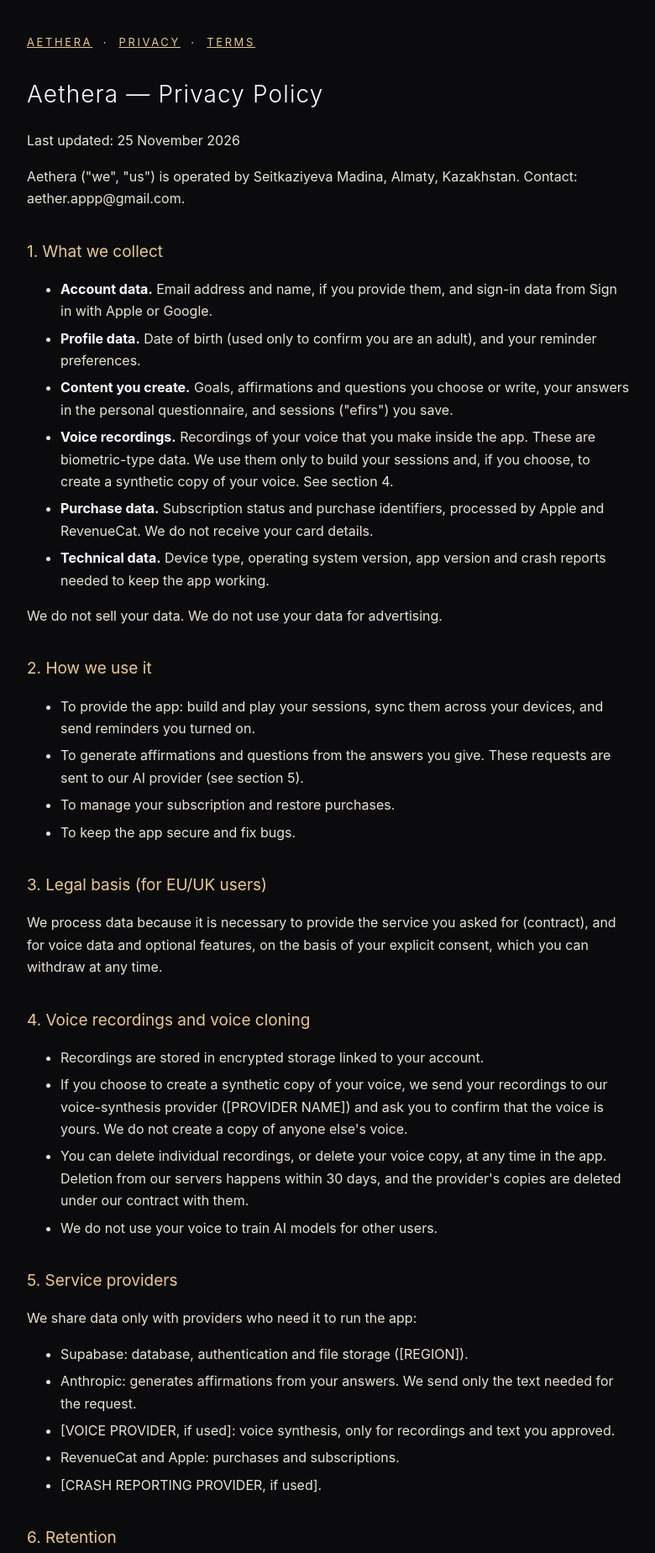
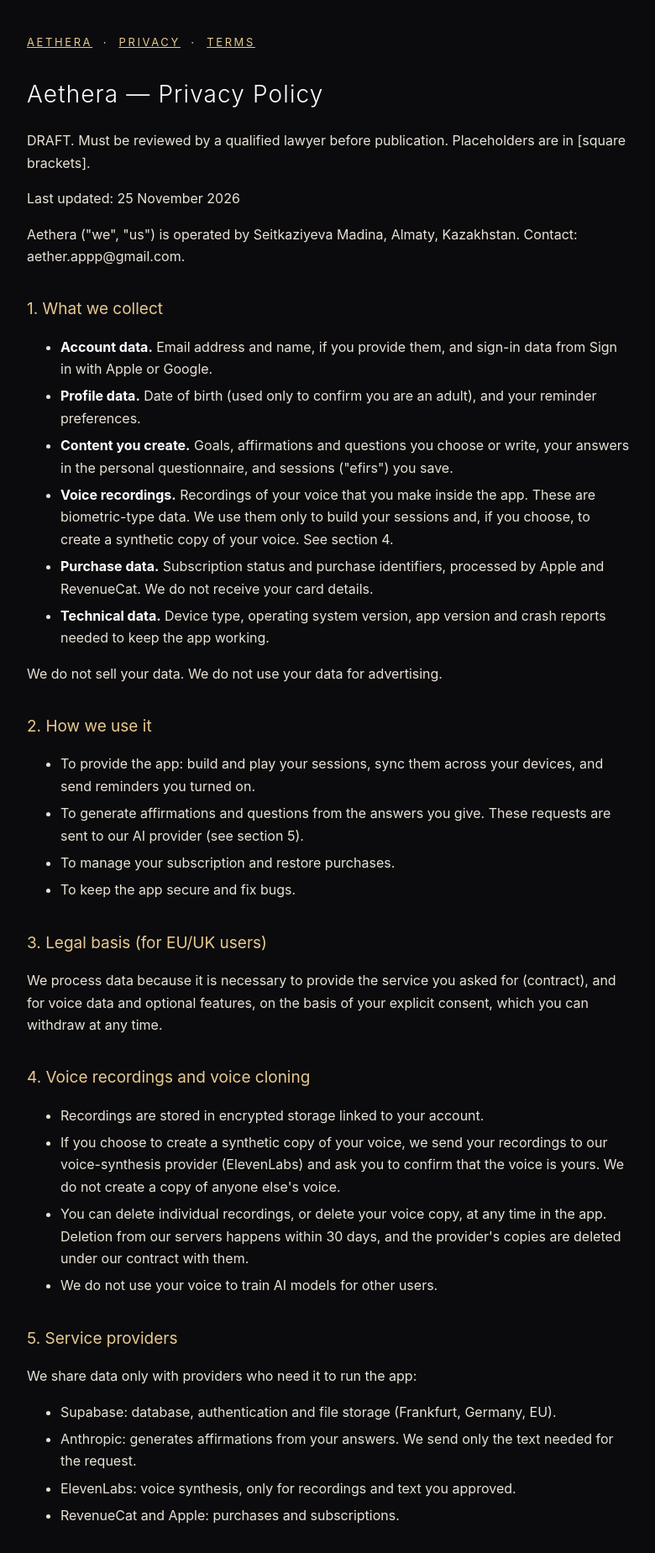
Before and after one commit to aetherappp/aethera-legal, a plain HTML site: page privacy-policy.html in a window 1280 px wide. Shown: the top 1849 px of the page at 84% size, without its empty margins (248-1028 px from the left). Drawn offline with Linux system fonts and the light colour scheme.

Commit message:
Add files via upload

```diff
--- a/privacy-policy.html
+++ b/privacy-policy.html
@@ -8,9 +8,8 @@ h1{font-weight:300;letter-spacing:.04em;color:#fff;font-size:28px}
 h2{font-weight:400;color:#e8c98f;font-size:19px;margin-top:34px}
 a{color:#e8c98f} li{margin:6px 0} strong{color:#fff}
 nav{margin-bottom:28px;font-size:13px;letter-spacing:.2em}
-</style></head><body><main>
-<nav><a href="./">AETHERA</a> &nbsp;·&nbsp; <a href="privacy-policy.html">PRIVACY</a> &nbsp;·&nbsp; <a href="terms-of-use.html">TERMS</a></nav>
-<h1>Aethera — Privacy Policy</h1>
+</style></head><body><main><nav><a href="./">AETHERA</a> &nbsp;·&nbsp; <a href="privacy-policy.html">PRIVACY</a> &nbsp;·&nbsp; <a href="terms-of-use.html">TERMS</a></nav><h1>Aethera — Privacy Policy</h1>
+<p>DRAFT. Must be reviewed by a qualified lawyer before publication. Placeholders are in [square brackets].</p>
 <p>Last updated: 25 November 2026</p>
 <p>Aethera ("we", "us") is operated by Seitkaziyeva Madina, Almaty, Kazakhstan. Contact: aether.appp@gmail.com.</p>
 <h2>1. What we collect</h2>
@@ -35,18 +34,17 @@ nav{margin-bottom:28px;font-size:13px;letter-spacing:.2em}
 <h2>4. Voice recordings and voice cloning</h2>
 <ul>
 <li>Recordings are stored in encrypted storage linked to your account.</li>
-<li>If you choose to create a synthetic copy of your voice, we send your recordings to our voice-synthesis provider ([PROVIDER NAME]) and ask you to confirm that the voice is yours. We do not create a copy of anyone else's voice.</li>
+<li>If you choose to create a synthetic copy of your voice, we send your recordings to our voice-synthesis provider (ElevenLabs) and ask you to confirm that the voice is yours. We do not create a copy of anyone else's voice.</li>
 <li>You can delete individual recordings, or delete your voice copy, at any time in the app. Deletion from our servers happens within 30 days, and the provider's copies are deleted under our contract with them.</li>
 <li>We do not use your voice to train AI models for other users.</li>
 </ul>
 <h2>5. Service providers</h2>
 <p>We share data only with providers who need it to run the app:</p>
 <ul>
-<li>Supabase: database, authentication and file storage ([REGION]).</li>
+<li>Supabase: database, authentication and file storage (Frankfurt, Germany, EU).</li>
 <li>Anthropic: generates affirmations from your answers. We send only the text needed for the request.</li>
-<li>[VOICE PROVIDER, if used]: voice synthesis, only for recordings and text you approved.</li>
+<li>ElevenLabs: voice synthesis, only for recordings and text you approved.</li>
 <li>RevenueCat and Apple: purchases and subscriptions.</li>
-<li>[CRASH REPORTING PROVIDER, if used].</li>
 </ul>
 <h2>6. Retention</h2>
 <ul>
@@ -65,6 +63,4 @@ nav{margin-bottom:28px;font-size:13px;letter-spacing:.2em}
 <h2>11. Changes</h2>
 <p>We will notify you in the app before material changes take effect.</p>
 <h2>12. Contact</h2>
-<p>aether.appp@gmail.com
-[POSTAL ADDRESS, if required]</p>
-</main></body></html>
+<p>aether.appp@gmail.com</p></main></body></html>
```
